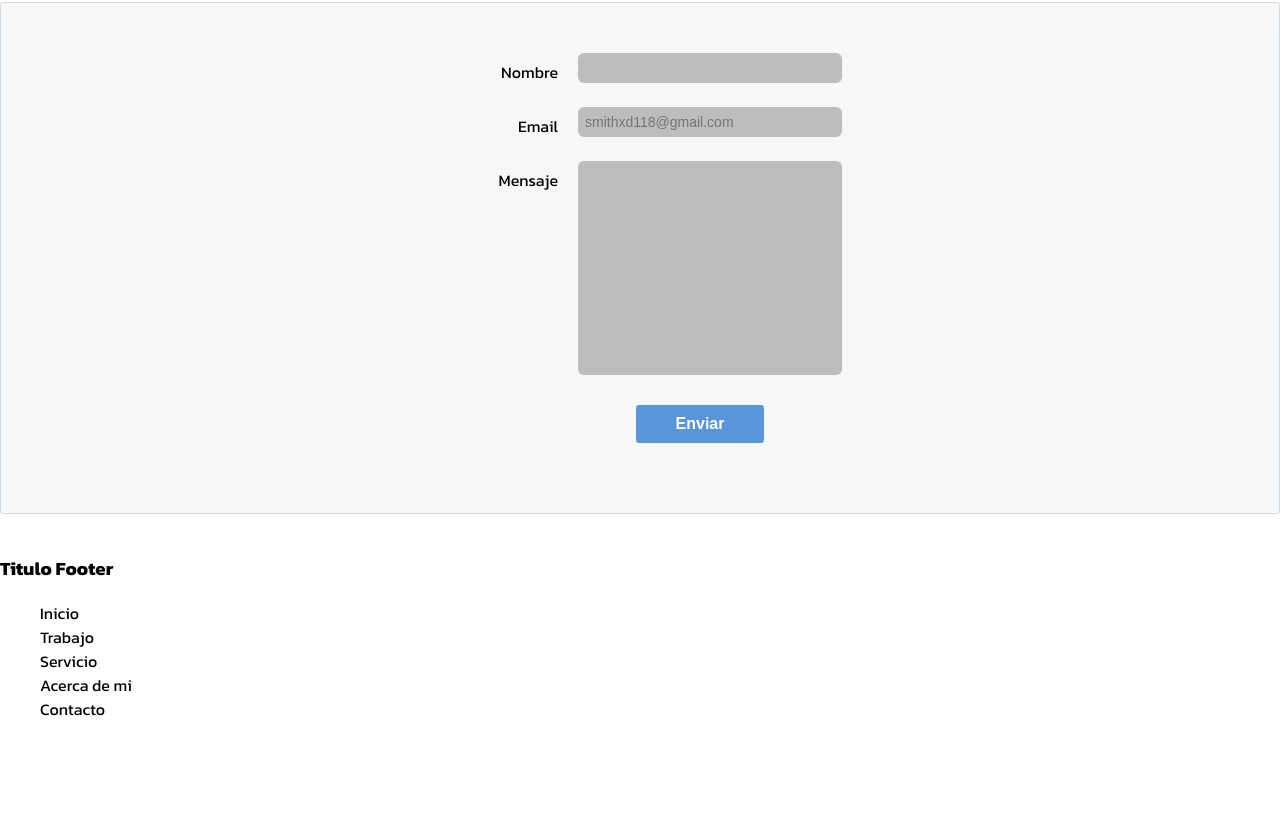
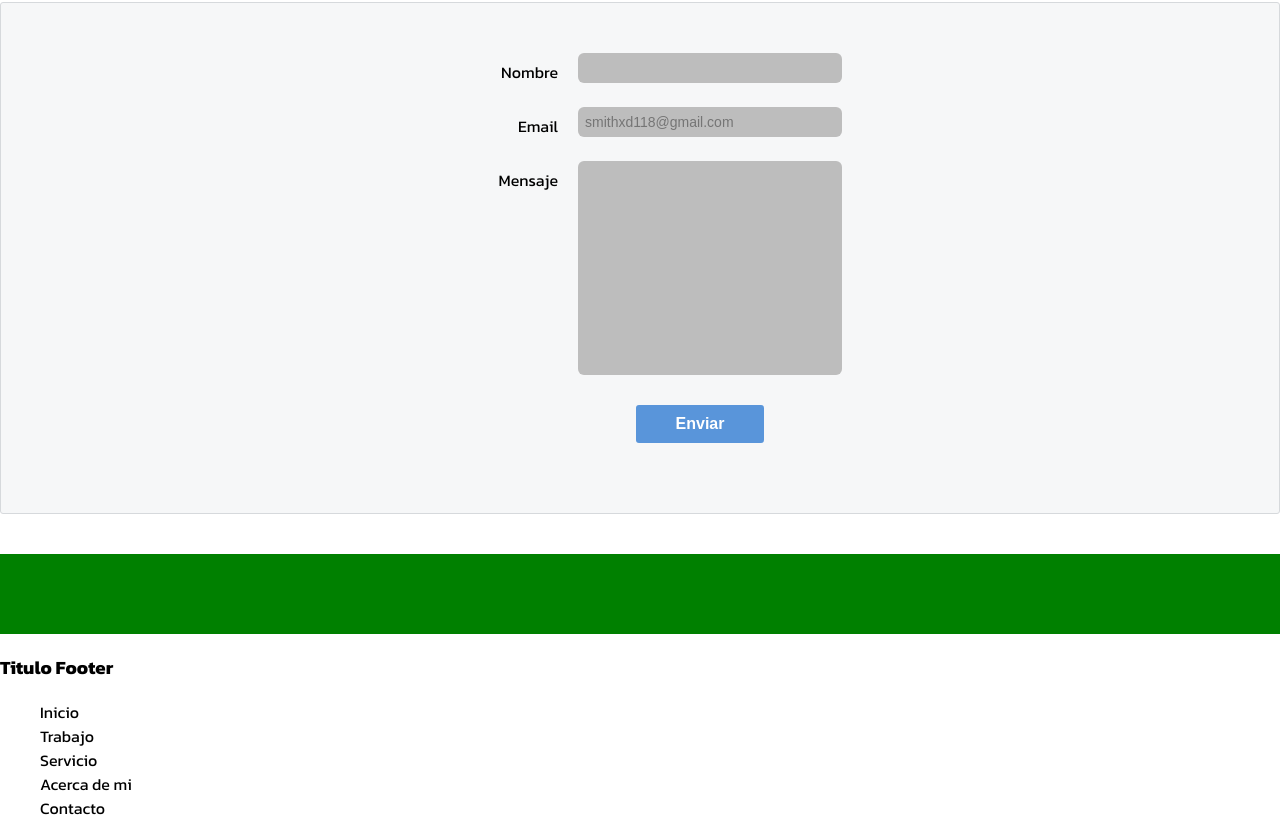
Before and after one commit to XdRonaldoxD/miprimeraagina, a plain HTML site: page index.html in a window 1280 px wide. Shown: the part 2499-3335 px from the top of the page. Before the commit the page ends 3236 px from the top, so only its background shows below. Drawn offline with Linux system fonts and the light colour scheme; a web font is replaced by a local one.

Commit message:
mi primera confirmacion actualizacion

```diff
--- a/index.html
+++ b/index.html
@@ -111,6 +111,9 @@
                 </form>
                 </footer>
             </section>
+            <div class="greeting">
+
+            </div>
         </main>
         <footer>
             <h3>Titulo Footer</h3>
--- a/style.css
+++ b/style.css
@@ -363,3 +363,9 @@ header nav {
   .alertas{
     color: red;
   }
+
+  .greeting{
+    background-color: green;
+    width: 100%;
+    height: 10vh;
+  }
```
